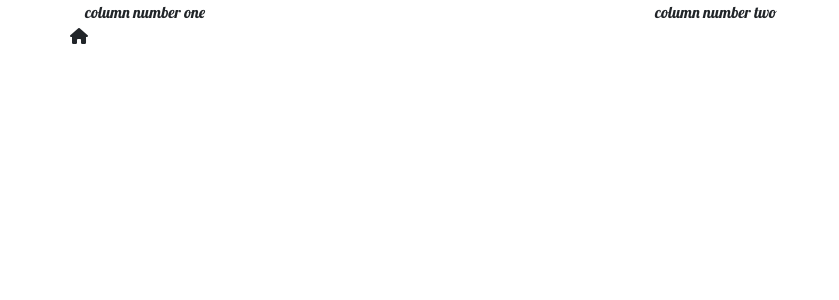
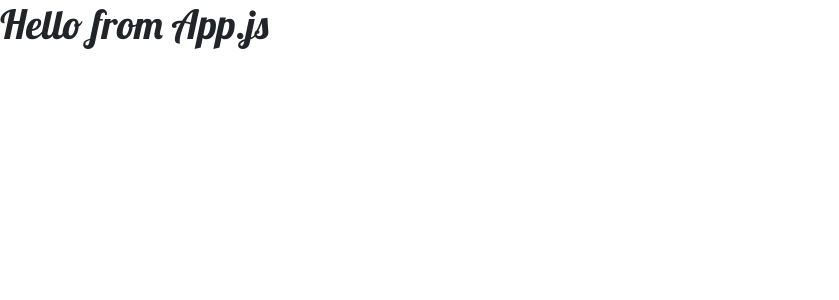
Before and after one commit to SilverBright/e-commerce-app, a React (Create React App) app: page / in a window 1280 px wide. Shown: the top 300 px of the page, without its empty margins (0-839 px from the left). Built offline with nearby package versions, Linux system fonts and the light colour scheme.

Commit message:
add react.fragment to list elements

```diff
--- a/src/App.js
+++ b/src/App.js
@@ -4,16 +4,10 @@
 
 function App() {
   return (
-    <div className="container">
-      <div className="row">
-        <div className="col-6">column number one</div>
-        <div className="col-6">column number two</div>
-        <span>
-            {/* fontawesome home icon */}
-          <i className="fas fa-home" />
-        </span>
-      </div>
-    </div>
+    // use fragments to create components that return a list of elements without wrapping them in a container or array
+    <React.Fragment>
+      <h1>Hello from App.js</h1>
+    </React.Fragment>
   );
 }
 
```
